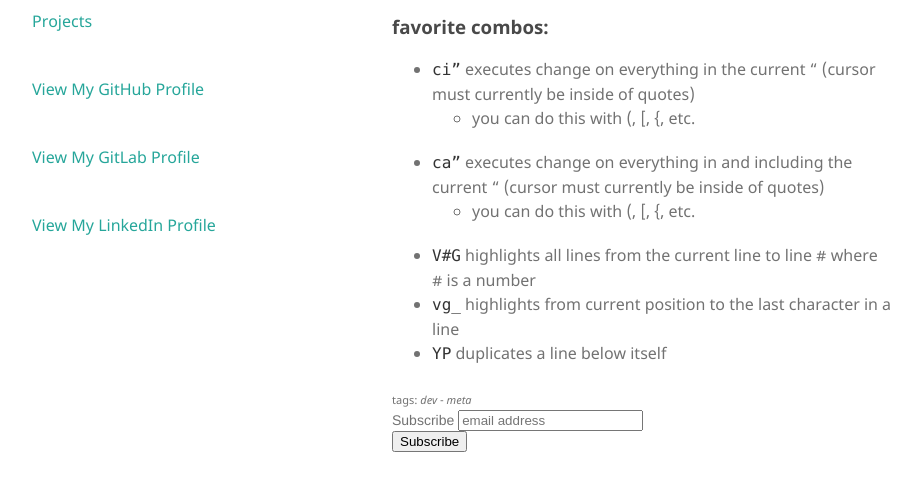
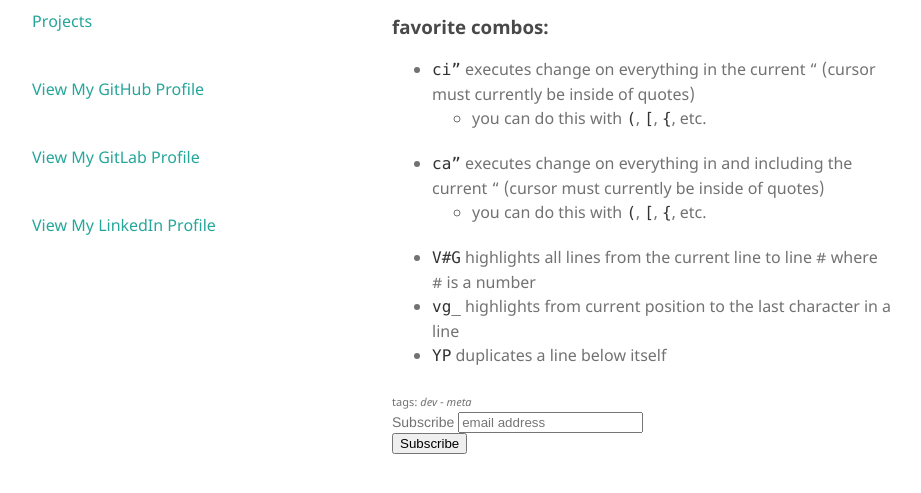
Before and after one commit to thomasstep/thomasstep.github.io, a Jekyll site: the page built from _posts/2021-05-03-vim-keystrokes.md, in a window 1280 px wide and 900 px high, scrolled down 3861 px. Shown: the part 396-889 px from the top of the window, without its empty margins (178-1099 px from the left). Built offline with Jekyll 4.4.1, drawn with Linux system fonts in a browser that asks for light colours; comment, search, counter and statistics services are not loaded.

Commit message:
moar edits

```diff
--- a/_posts/2021-05-03-vim-keystrokes.md
+++ b/_posts/2021-05-03-vim-keystrokes.md
@@ -94,9 +94,9 @@ I have had fun learning vim and I feel like I have completed a rite of passage o
 
 ### favorite combos:
 - `ci”` executes change on everything in the current “ (cursor must currently be inside of quotes)
-  - you can do this with (, [, {, etc.
+  - you can do this with `(`, `[`, `{`, etc.
 - `ca”` executes change on everything in and including the current “ (cursor must currently be inside of quotes)
-  - you can do this with (, [, {, etc.
+  - you can do this with `(`, `[`, `{`, etc.
 - `V#G` highlights all lines from the current line to line # where # is a number
 - `vg_` highlights from current position to the last character in a line
 - `YP` duplicates a line below itself
```
